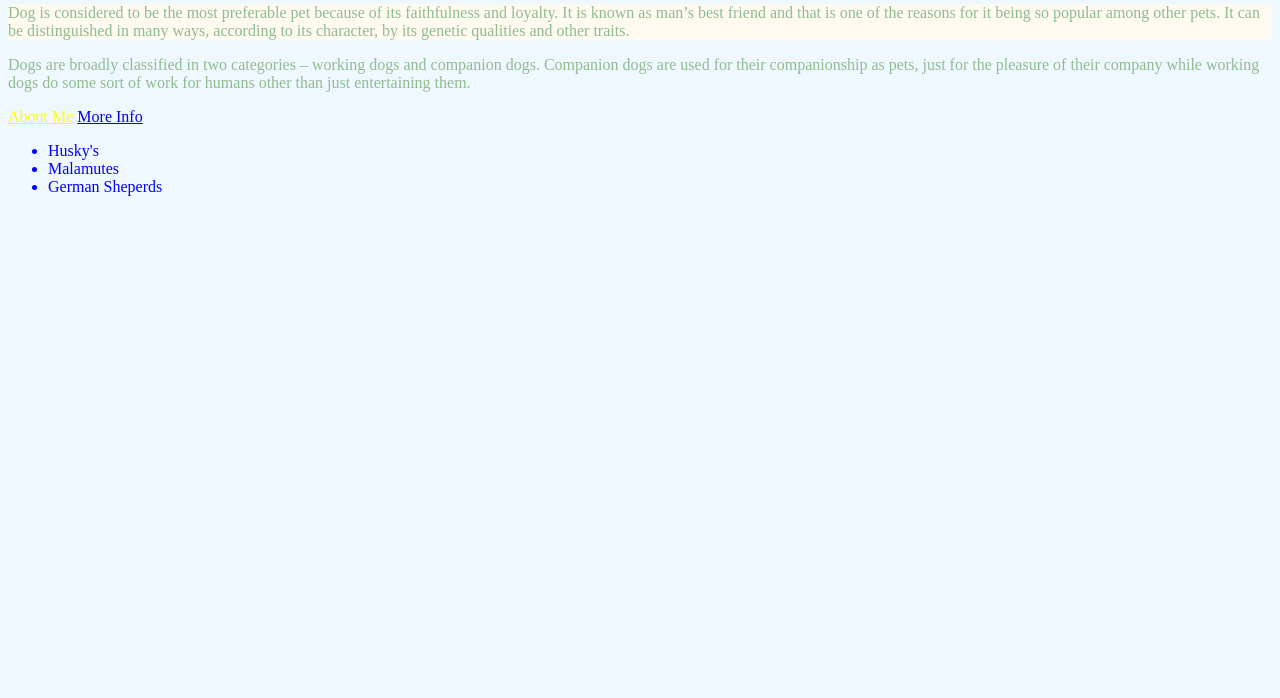
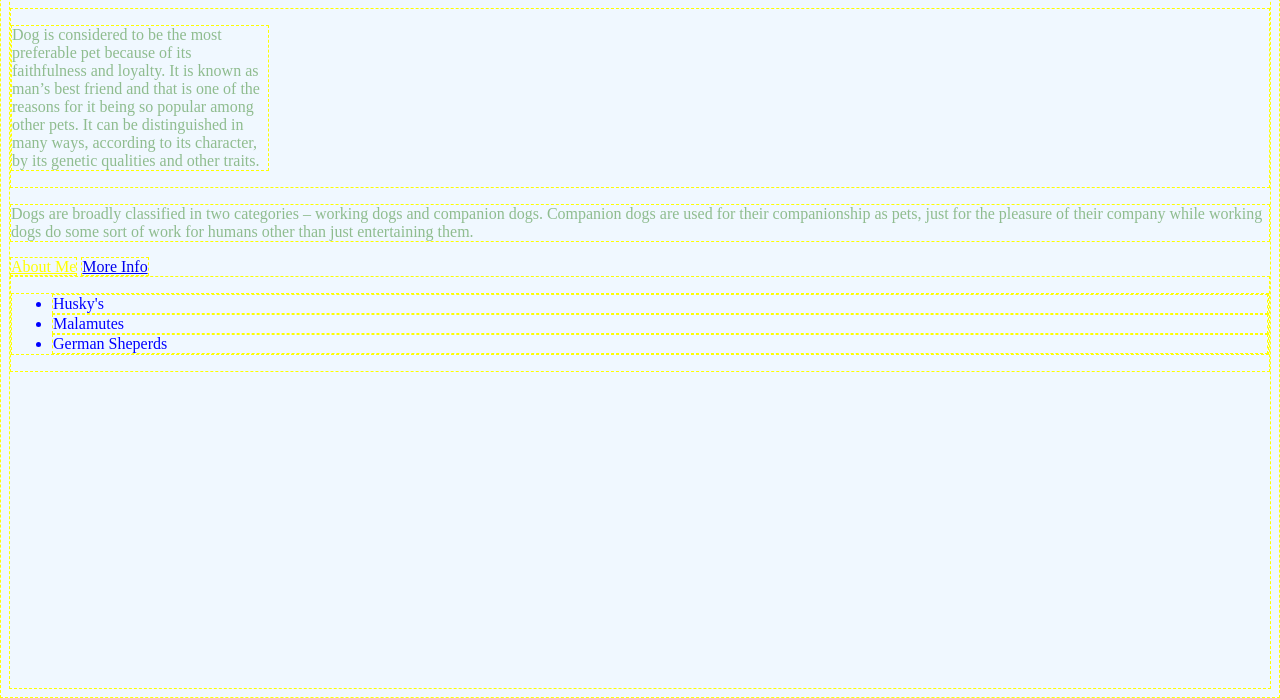
Before and after one commit to Triana2/Lesson03-CSS, a plain HTML site: page index.html in a window 1280 px wide. Shown: the part 102-800 px from the top of the page. Drawn offline with Linux system fonts and the light colour scheme.

Commit message:
Added elements and images

```diff
--- a/index.html
+++ b/index.html
@@ -6,7 +6,15 @@
     <style>
       /* CSS comments look like this.
       6 You can use them to take notes right inline */
+
+
+       *{
+         border: 1px dashed yellow;
+       }
+
+
       body {
+        font-size: 16px;
         color: blue;
         background-color: aliceblue
       }
@@ -14,8 +22,12 @@
         color: darkseagreen;
       }
 
+      .first-article {
+        width:50%;
+      }
+
       .main-paragraph {
-        background: floralwhite;
+        width: 16rem;
       }
 
       a[href="./index2.html"] {
@@ -33,7 +45,9 @@
 
     <h1>Website Title Text</h1>
 
+<article class="first article">
     <p class="main-paragraph">Dog is considered to be the most preferable pet because of its faithfulness and loyalty. It is known as man’s best friend and that is one of the reasons for it being so popular among other pets. It can be distinguished in many ways, according to its character, by its genetic qualities and other traits.</p>
+</article>
 
 <p class="second-paragraph">Dogs are broadly classified in two categories – working dogs and companion dogs. Companion dogs are used for their companionship as pets, just for the pleasure of their company while working dogs do some sort of work for humans other than just entertaining them.</p>
 
```
